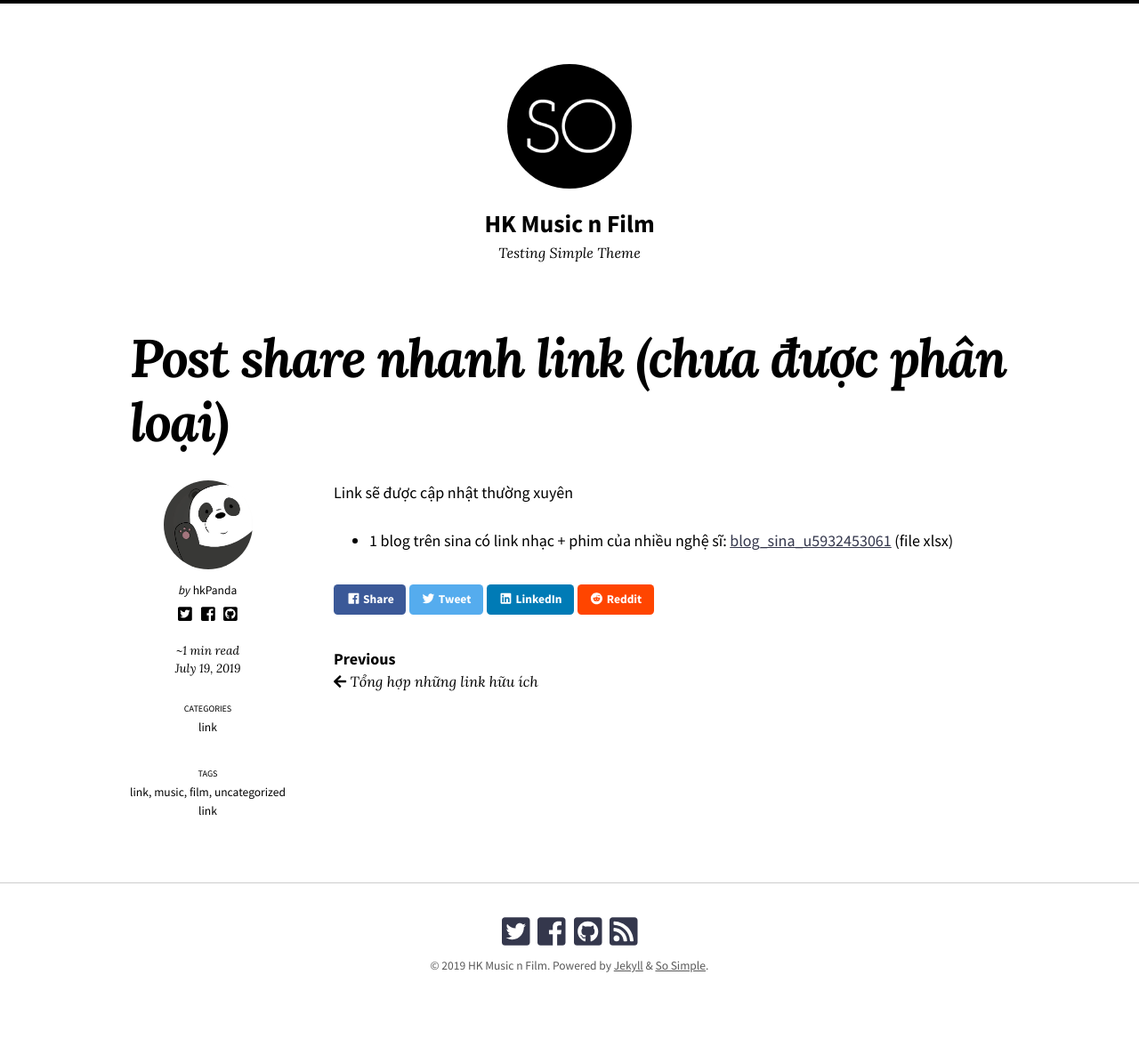
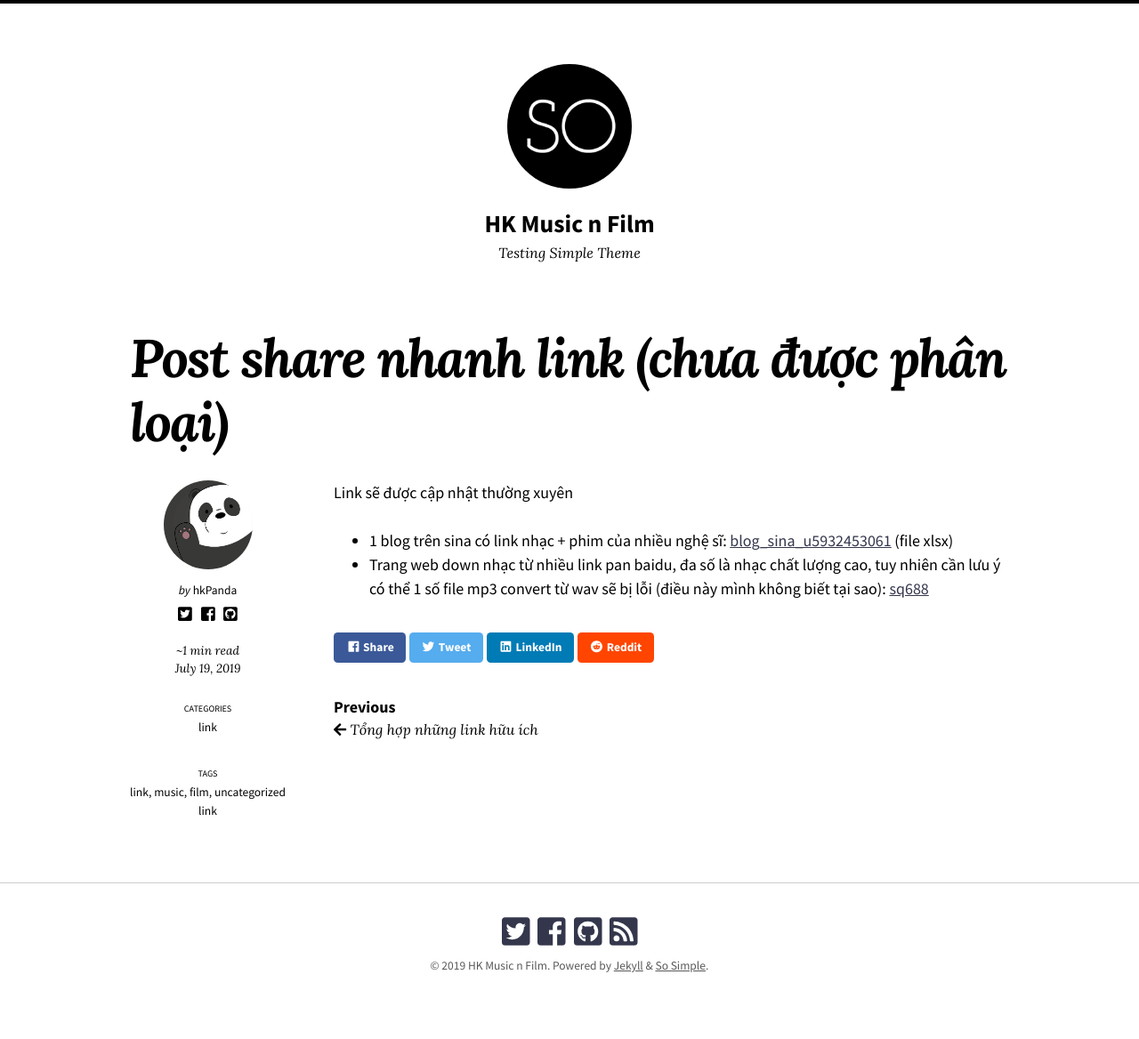
Before and after one commit to hkmusic-film/new-page, a Jekyll site: the page built from _posts/2019-07-19-quick-links.md, in a window 1280 px wide. Shown: the whole page at 89% size. Built offline with Jekyll 4.4.1, drawn with Linux system fonts in a browser that asks for light colours; nearby versions of some CDN libraries.

Commit message:
Update 2019-07-19-quick-links.md

```diff
--- a/_posts/2019-07-19-quick-links.md
+++ b/_posts/2019-07-19-quick-links.md
@@ -14,3 +14,4 @@
 Link sẽ được cập nhật thường xuyên
 
 - 1 blog trên sina có link nhạc + phim của nhiều nghệ sĩ: [blog_sina_u5932453061](https://github.com/hkmusic-film/site-data/blob/master/blog_sina_u5932453061.xlsx) (file xlsx)
+- Trang web down nhạc từ nhiều link pan baidu, đa số là nhạc chất lượng cao, tuy nhiên cần lưu ý có thể 1 số file mp3 convert từ wav sẽ bị lỗi (điều này mình không biết tại sao): [sq688](https://www.sq688.com/detail/547.html)
```
